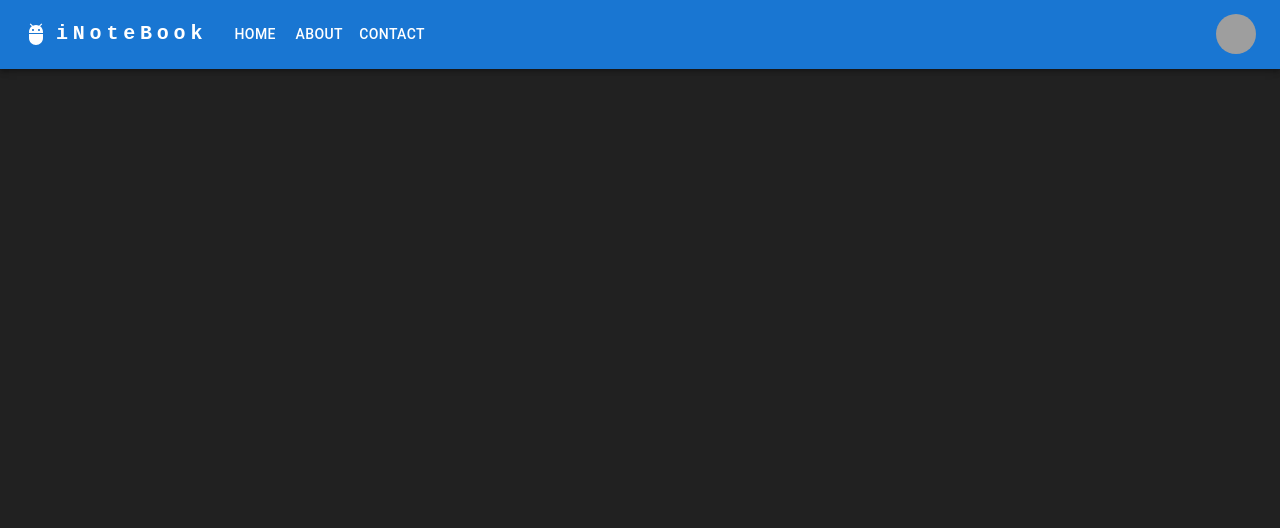
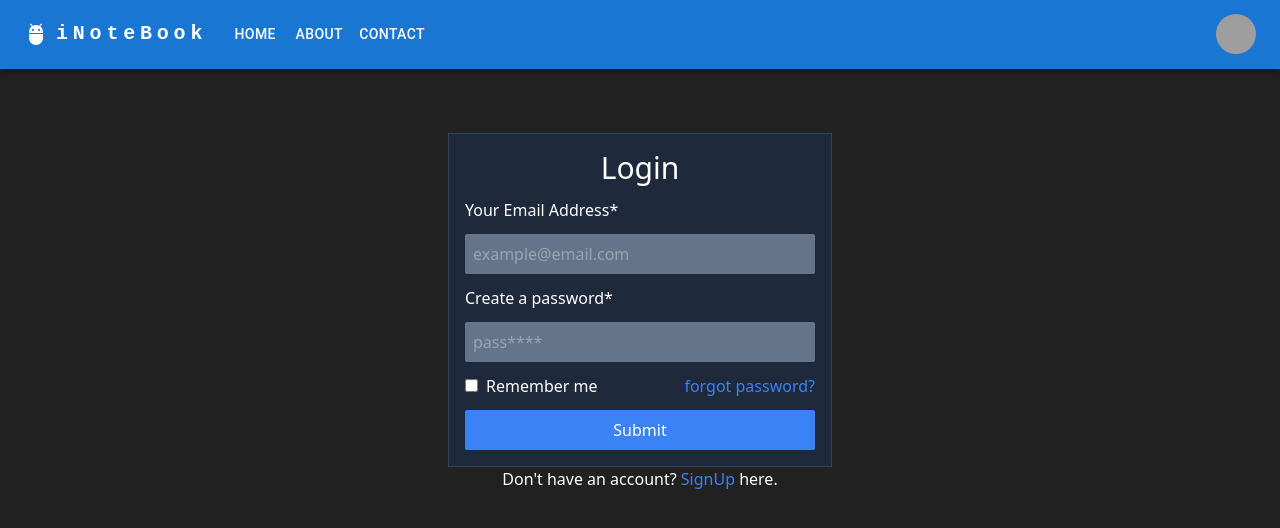
Before and after one commit to rahuljat1349/iNoteBook, a React (Vite) app in the folder noteBook-react/: page /Login in a window 1280 px wide. Shown: the top 528 px of the page. Built offline with nearby package versions, Linux system fonts and the light colour scheme; grey boxes are pictures that could not be loaded.

Commit message:
create login page

```diff
--- a/noteBook-react/src/App.jsx
+++ b/noteBook-react/src/App.jsx
@@ -6,6 +6,7 @@ import About from "./components/About";
 import Logout from "./components/User/Logout";
 import Profile from "./components/User/Profile";
 import { NoteState } from "./components/context/NoteState";
+import Login from "./components/User/Login";
 
 function App() {
   return (
@@ -20,6 +21,7 @@ function App() {
           <Route exact path="/Contact" element={<Contact />} />
           <Route exact path="/Logout" element={<Logout />} />
           <Route exact path="/Profile" element={<Profile />} />
+          <Route exact path="/Login" element={<Login/>} />
         </Routes>
       </BrowserRouter>
       </NoteState>
--- /dev/null
+++ b/noteBook-react/src/components/User/Login.jsx
@@ -0,0 +1,49 @@
+import React from "react";
+
+export default function Login() {
+  return (
+    <>
+      <div className=" w-full flex-col items-center justify-center flex p-16">
+        <form
+          className="flex border-[1px] border-solid border-gray-700 flex-col gap-3 bg-slate-800 p-4 w-80 md:w-96"
+          action=""
+        >
+          <h1 className="text-center text-3xl">Login</h1>
+
+          <label htmlFor="email">Your Email Address*</label>
+          <input
+            id="email"
+            className="p-2  rounded-sm bg-slate-500 outline-none "
+            placeholder="example@email.com"
+            required
+            type="email"
+          />
+          <label htmlFor="password">Create a password*</label>
+
+          <input
+            id="password"
+            className="p-2  rounded-sm bg-slate-500 outline-none "
+            placeholder="pass****"
+            required
+            type="password"
+          />
+          <div>
+            <input className=" mr-2" type="checkbox" />
+            <span>Remember me</span>
+            <a className="float-right text-blue-500" href="">forgot password?</a>
+          </div>
+          <button className="p-2 duration-200 hover:bg-blue-700 rounded-sm bg-blue-500 outline-none ">
+            Submit
+          </button>
+        </form>
+        <p>
+          Don't have an account?{" "}
+          <a className="text-blue-500" href="">
+            SignUp
+          </a>{" "}
+          here.
+        </p>
+      </div>
+    </>
+  );
+}
```
